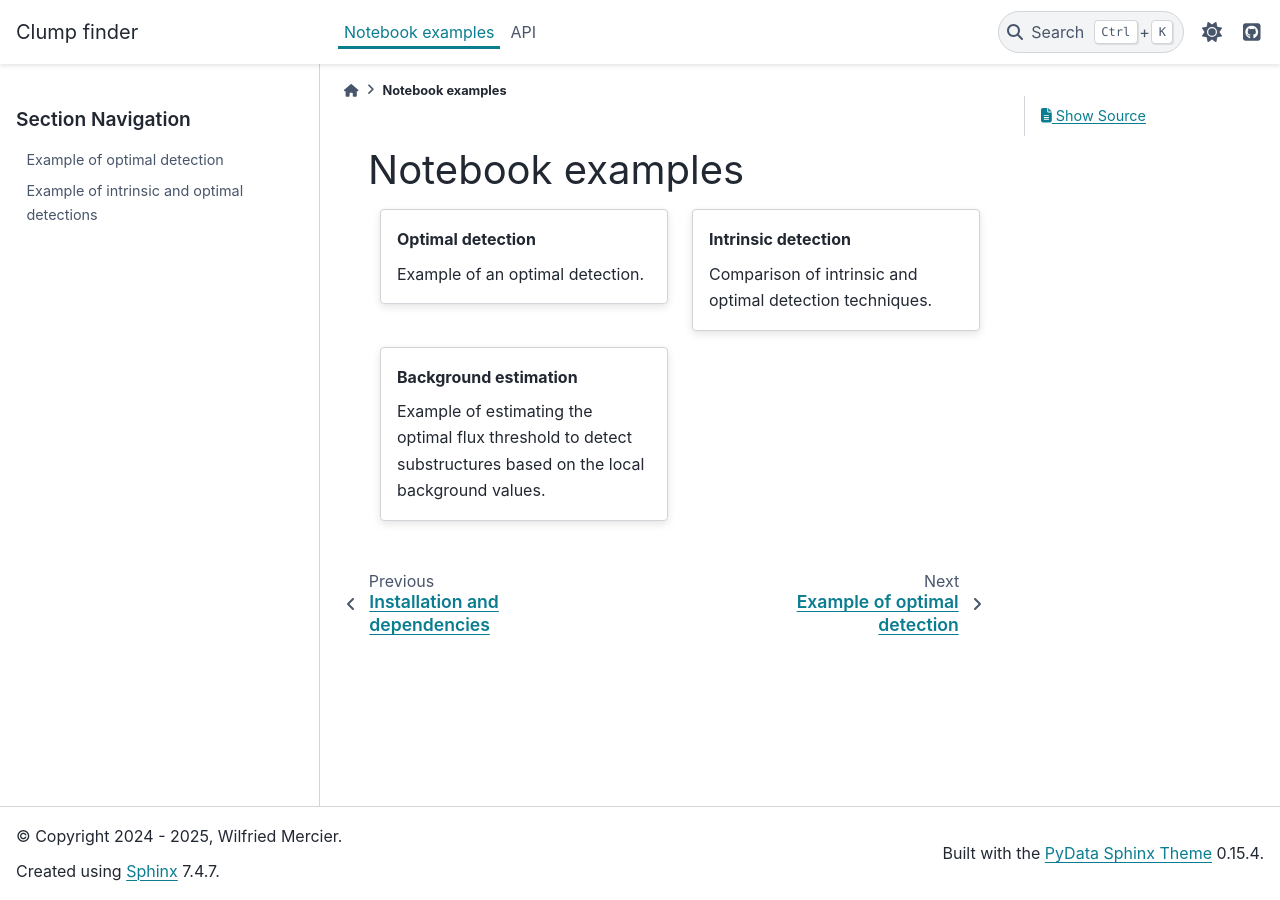
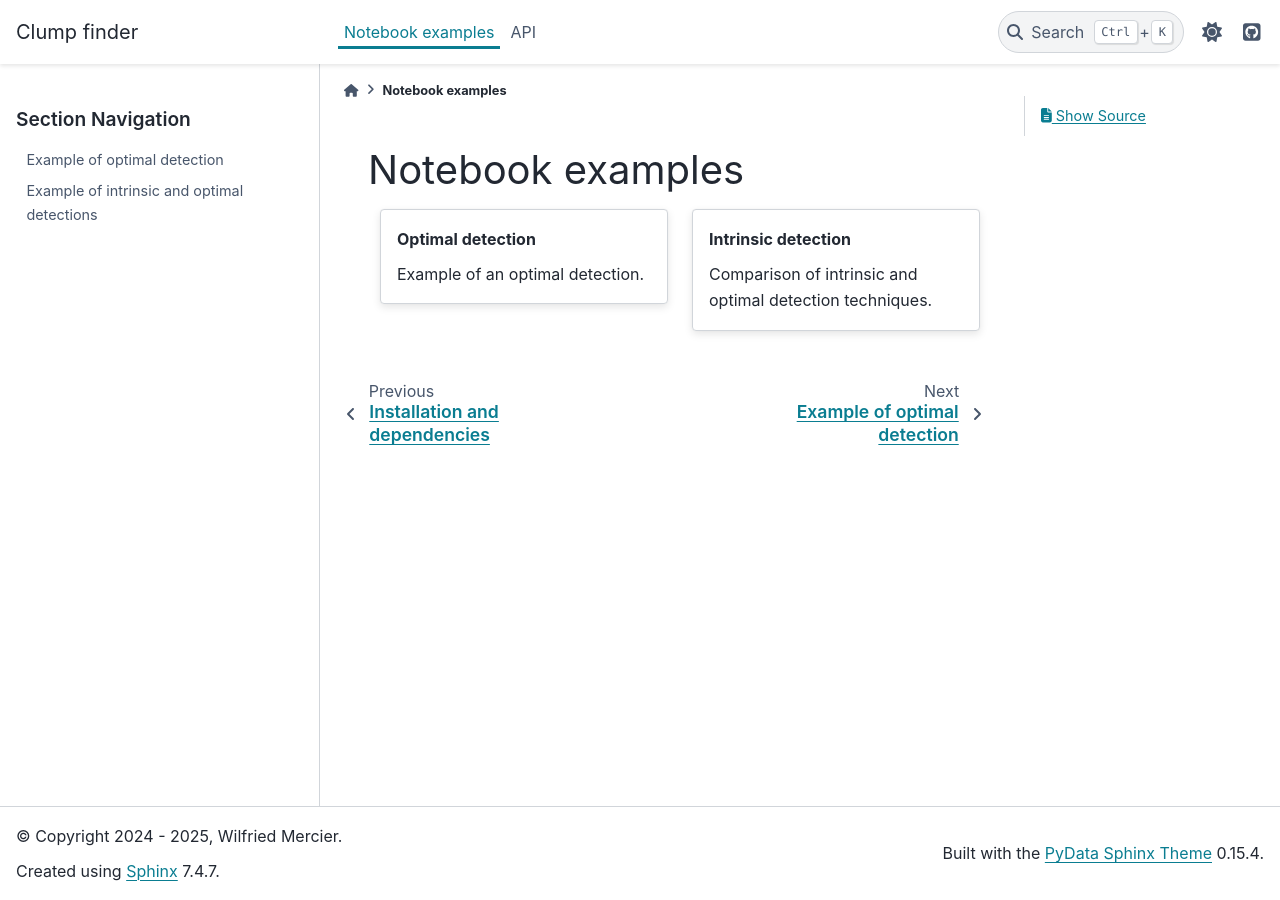
Before and after one commit to WilfriedMercier/clump_finder, a Sphinx documentation site: the page built from docs/notebook/index.rst, in a window 1280 px wide. Built offline with Sphinx 7.4.7 and the PyData theme 0.15.4, drawn with Linux system fonts in a browser that asks for light colours; pages that are not in the unit, such as notebooks, are missing from menus.

Commit message:
Removed background estimation notebook reference

```diff
--- a/docs/notebook/index.rst
+++ b/docs/notebook/index.rst
@@ -25,11 +25,3 @@ Notebook examples
             :link-type: doc
 
             Comparison of intrinsic and optimal detection techniques.
-
-    .. grid-item::
-
-        .. card:: Background estimation
-            :link: optimal
-            :link-type: doc
-
-            Example of estimating the optimal flux threshold to detect substructures based on the local background values.
```
